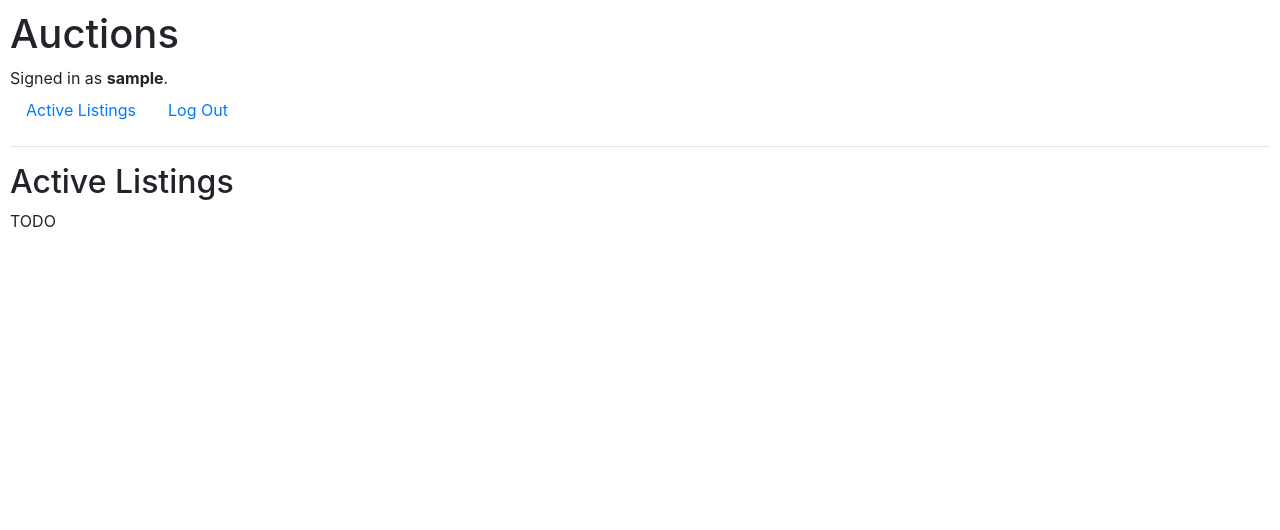
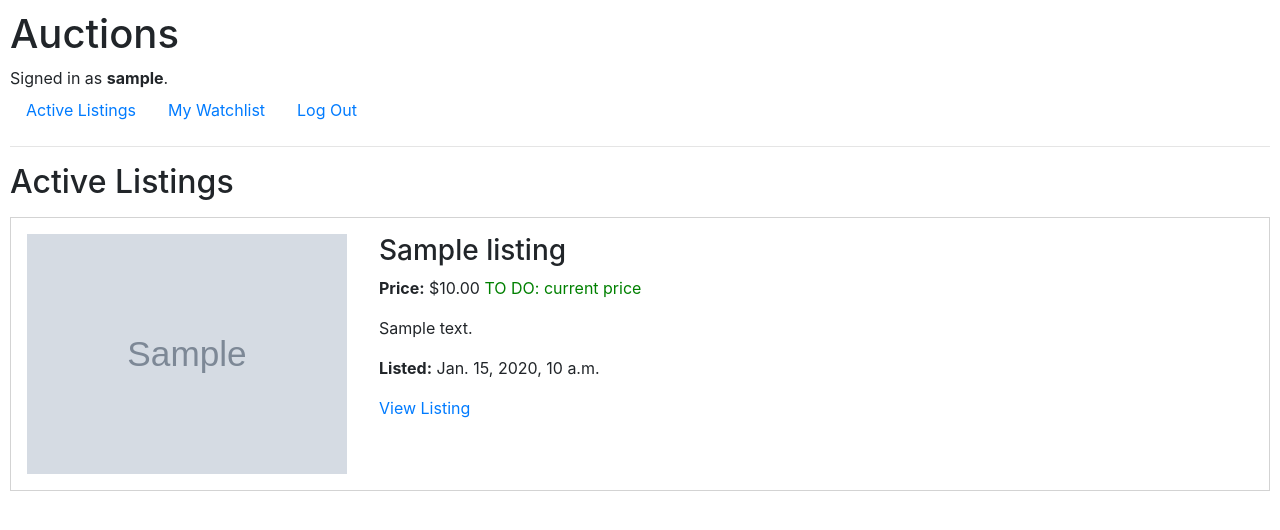
Before and after one commit to ruadh/CSCI-E-33a_Project2, a Django app: page / in a window 1280 px wide. Shown: the top 530 px of the page. Run offline with Django 3.2, Linux system fonts and the light colour scheme; a user stored in the database is signed in; tables that the repository leaves empty hold one stand-in row (values such as "Sample post"); grey boxes marked "Sample" are stand-in pictures; some libraries are stand-ins or nearby versions.

Commit message:
Rough listing page added.  Wishlist feature implemented.

```diff
--- a/commerce/auctions/models.py
+++ b/commerce/auctions/models.py
@@ -21,7 +21,8 @@ class Listing(models.Model):
     description = models.TextField(max_length=2000)
     starting_price = models.DecimalField(max_digits=9, decimal_places=2)
     is_active = models.BooleanField(default=True)
-    image = models.URLField(null=True, blank=True, default='static/no_photo.png')
+    image = models.URLField(null=True, blank=True)
+    timestamp = models.DateTimeField(auto_now_add=True)
 
     def __str__(self):
         return f'{self.owner.username}\'s {self.title}'
@@ -46,10 +47,14 @@ class Comment(models.Model):
     def __str__(self):
         return f'{self.timestamp.strftime("%x %X")} - {self.commenter.username} on {self.listing.title}'
 
-class WishlistItem(models.Model):
-    listing = models.ForeignKey(Listing, on_delete=models.CASCADE, related_name='wishlist_items')
-    buyer = models.ForeignKey(User, on_delete=models.CASCADE, related_name='wishlist_items')
-    comment = models.TextField(max_length=300)
+class WatchlistItem(models.Model):
+    listing = models.ForeignKey(Listing, on_delete=models.CASCADE, related_name='watchlist_items')
+    watcher = models.ForeignKey(User, on_delete=models.CASCADE, related_name='watchlist_items')
+
+    class Meta:
+        # Don't let a user add duplicate items to their wishlist
+        # CITATION:  I learned about unique_together from https://stackoverflow.com/a/2201687 but its documentation pointed me to UniqueConstraint instead
+        constraints = [ models.UniqueConstraint(fields=['listing', 'watcher'], name='unique watchlist entry') ]
 
     def __str__(self):
         return f'{self.listing}'
--- a/commerce/auctions/static/auctions/styles.css
+++ b/commerce/auctions/static/auctions/styles.css
@@ -1,3 +1,41 @@
 body {
     padding: 10px;
 }
+
+.listing {
+    /* background-color: lightgray; */
+    border: solid lightgray 1px;
+    padding: 1rem;
+    margin-top: 1rem;
+    display: flex;
+    flex-direction: row;
+}
+
+.listing div {
+    padding-left: 2rem;
+    display: flex;
+    flex-direction: column;
+}
+
+.thumbnail-image {
+    width: 25vw;
+    /* height: auto; */
+}
+
+.detail-image {
+    height: 50vh;
+    padding-bottom: 2rem;
+}
+
+.label {
+    font-weight: bold;
+}
+
+.dev {
+    color: green;
+}
+
+.error {
+    color: red;
+    font-style: italic;
+}
--- a/commerce/auctions/templates/auctions/index.html
+++ b/commerce/auctions/templates/auctions/index.html
@@ -1,7 +1,18 @@
 {% extends "auctions/layout.html" %}
 
 {% block body %}
-    <h2>Active Listings</h2>
-
-    TODO
+<h2>Active Listings</h2>
+{% for listing in listings %}
+<div class="listing">
+    <img src="{{listing.image}}" class="thumbnail-image">
+    <div>
+        <h3>{{listing.title}}</h3>
+        <p><span class="label">Price:</span> ${{listing.starting_price}} <span class="dev">TO DO: current price</span>
+        </p>
+        <p>{{listing.description}}</p>
+        <p><span class="label">Listed:</span> {{listing.timestamp}}</p>
+        <a href="{% url 'listing' listing.id %}">View Listing</a>
+    </div>
+</div>
+{% endfor %}
 {% endblock %}
--- a/commerce/auctions/templates/auctions/layout.html
+++ b/commerce/auctions/templates/auctions/layout.html
@@ -21,6 +21,9 @@
                 <a class="nav-link" href="{% url 'index' %}">Active Listings</a>
             </li>
             {% if user.is_authenticated %}
+            <li class="nav-item">
+                <a class="nav-link" href="{% url 'watchlist_view' %}">My Watchlist</a>
+            </li>
                 <li class="nav-item">
                     <a class="nav-link" href="{% url 'logout' %}">Log Out</a>
                 </li>
--- a/commerce/auctions/urls.py
+++ b/commerce/auctions/urls.py
@@ -6,5 +6,9 @@ urlpatterns = [
     path("", views.index, name="index"),
     path("login", views.login_view, name="login"),
     path("logout", views.logout_view, name="logout"),
-    path("register", views.register, name="register")
+    path("register", views.register, name="register"),
+    path("listing/<int:listing_id>", views.listing_view, name="listing"),
+    path("watchlist/<int:listing_id>", views.watchlist_add, name="watchlist_add"),
+    path("watchlist_remove/<int:listing_id>", views.watchlist_remove, name="watchlist_remove"),
+    path("watchlist", views.watchlist_view, name="watchlist_view")
 ]
--- a/commerce/auctions/views.py
+++ b/commerce/auctions/views.py
@@ -3,50 +3,50 @@ from django.db import IntegrityError
 from django.http import HttpResponse, HttpResponseRedirect
 from django.shortcuts import render
 from django.urls import reverse
-
+from .models import User, Listing, Category, Bid, Comment, WatchlistItem
 from .models import User
 
 
 def index(request):
-    return render(request, "auctions/index.html")
+    return render(request, 'auctions/index.html', {'listings': Listing.objects.all()})
 
 
 def login_view(request):
-    if request.method == "POST":
+    if request.method == 'POST':
 
         # Attempt to sign user in
-        username = request.POST["username"]
-        password = request.POST["password"]
+        username = request.POST['username']
+        password = request.POST['password']
         user = authenticate(request, username=username, password=password)
 
         # Check if authentication successful
         if user is not None:
             login(request, user)
-            return HttpResponseRedirect(reverse("index"))
+            return HttpResponseRedirect(reverse('index'))
         else:
-            return render(request, "auctions/login.html", {
-                "message": "Invalid username and/or password."
+            return render(request, 'auctions/login.html', {
+                'message': 'Invalid username and/or password.'
             })
     else:
-        return render(request, "auctions/login.html")
+        return render(request, 'auctions/login.html')
 
 
 def logout_view(request):
     logout(request)
-    return HttpResponseRedirect(reverse("index"))
+    return HttpResponseRedirect(reverse('index'))
 
 
 def register(request):
-    if request.method == "POST":
-        username = request.POST["username"]
-        email = request.POST["email"]
+    if request.method == 'POST':
+        username = request.POST['username']
+        email = request.POST['email']
 
         # Ensure password matches confirmation
-        password = request.POST["password"]
-        confirmation = request.POST["confirmation"]
+        password = request.POST['password']
+        confirmation = request.POST['confirmation']
         if password != confirmation:
-            return render(request, "auctions/register.html", {
-                "message": "Passwords must match."
+            return render(request, 'auctions/register.html', {
+                'message': 'Passwords must match.'
             })
 
         # Attempt to create new user
@@ -54,10 +54,85 @@ def register(request):
             user = User.objects.create_user(username, email, password)
             user.save()
         except IntegrityError:
-            return render(request, "auctions/register.html", {
-                "message": "Username already taken."
+            return render(request, 'auctions/register.html', {
+                'message': 'Username already taken.'
             })
         login(request, user)
-        return HttpResponseRedirect(reverse("index"))
+        return HttpResponseRedirect(reverse('index'))
     else:
-        return render(request, "auctions/register.html")
+        return render(request, 'auctions/register.html')
+
+
+# Display the detail view of a listing
+
+def listing_view(request, listing_id):
+    # Determine whether this listing is in the user's watchlist
+    if WatchlistItem.objects.filter(listing=listing_id, watcher=request.user):
+        in_watchlist = True
+    else:
+        in_watchlist = False
+    return render(request, 'auctions/listing.html', {
+        'listing_id': listing_id,
+        'listing': Listing.objects.get(pk=listing_id),
+        'in_watchlist': in_watchlist
+    })
+
+
+# Add an item to the user's watch list
+
+def watchlist_add(request, listing_id):
+    try:
+        item = WatchlistItem(listing=Listing.objects.get(pk=listing_id), watcher=request.user)
+        item.save()
+        return render(request, 'auctions/listing.html', {
+            'listing_id': listing_id,
+            'listing': Listing.objects.get(pk=listing_id),
+            'message': None,
+            'message_class': None,
+            'in_watchlist': True
+        })
+    # If the item is already on the wishlist or can't be added, return an error to the user
+    except:
+        if WatchlistItem.objects.filter(listing=Listing.objects.get(pk=listing_id), watcher=request.user):
+            message = 'This item is already in your watchlist'
+            in_watchlist = True
+        else:
+            message = 'An error occurred while attempting to add this item to your watchlist'
+            in_watchlist = False
+        return render(request, 'auctions/listing.html', {
+            'listing_id': listing_id,
+            'listing': Listing.objects.get(pk=listing_id),
+            'message': message,
+            'message_class': 'error',
+            'in_watchlist': in_watchlist
+        })
+
+
+# Remove an item from the user's watch list
+
+def watchlist_remove(request, listing_id):
+    try:
+        item = WatchlistItem.objects.get(listing=Listing.objects.get(pk=listing_id), watcher=request.user)
+        item.delete()
+        return render(request, 'auctions/listing.html', {
+            'listing_id': listing_id,
+            'listing': Listing.objects.get(pk=listing_id),
+            'in_watchlist': False
+        })
+    except:
+        # If the item doesn't exist or cannot be deleted, return an error to the user
+        return render(request, 'auctions/listing.html', {
+            'listing_id': listing_id,
+            'listing': Listing.objects.get(pk=listing_id),
+            'in_watchlist': True,
+            'message': 'An error occurred while attempting to remove this item from your watch list',
+            'message_class': 'error'
+        })
+
+
+# View the user's watch list
+
+def watchlist_view(request):
+    return render(request, 'auctions/watchlist.html', {
+        'watchlist_items': WatchlistItem.objects.filter(watcher=request.user)
+    })
```
Also changed, not shown: commerce/auctions/admin.py (+5 -3 lines), commerce/auctions/templates/auctions/listing.html (added, +40 -0 lines), commerce/auctions/templates/auctions/watchlist.html (added, +19 -0 lines), commerce/auctions/migrations/0004_auto_20210226_0120.py (added), commerce/auctions/migrations/0005_listing_timestamp.py (added), commerce/auctions/migrations/0006_auto_20210226_1612.py (added), commerce/auctions/migrations/0007_auto_20210226_1613.py (added), commerce/auctions/migrations/0008_remove_watchlistitem_comment.py (added), commerce/auctions/migrations/0009_auto_20210226_2036.py (added), commerce/auctions/migrations/0010_auto_20210226_2045.py (added), 3 other files.
